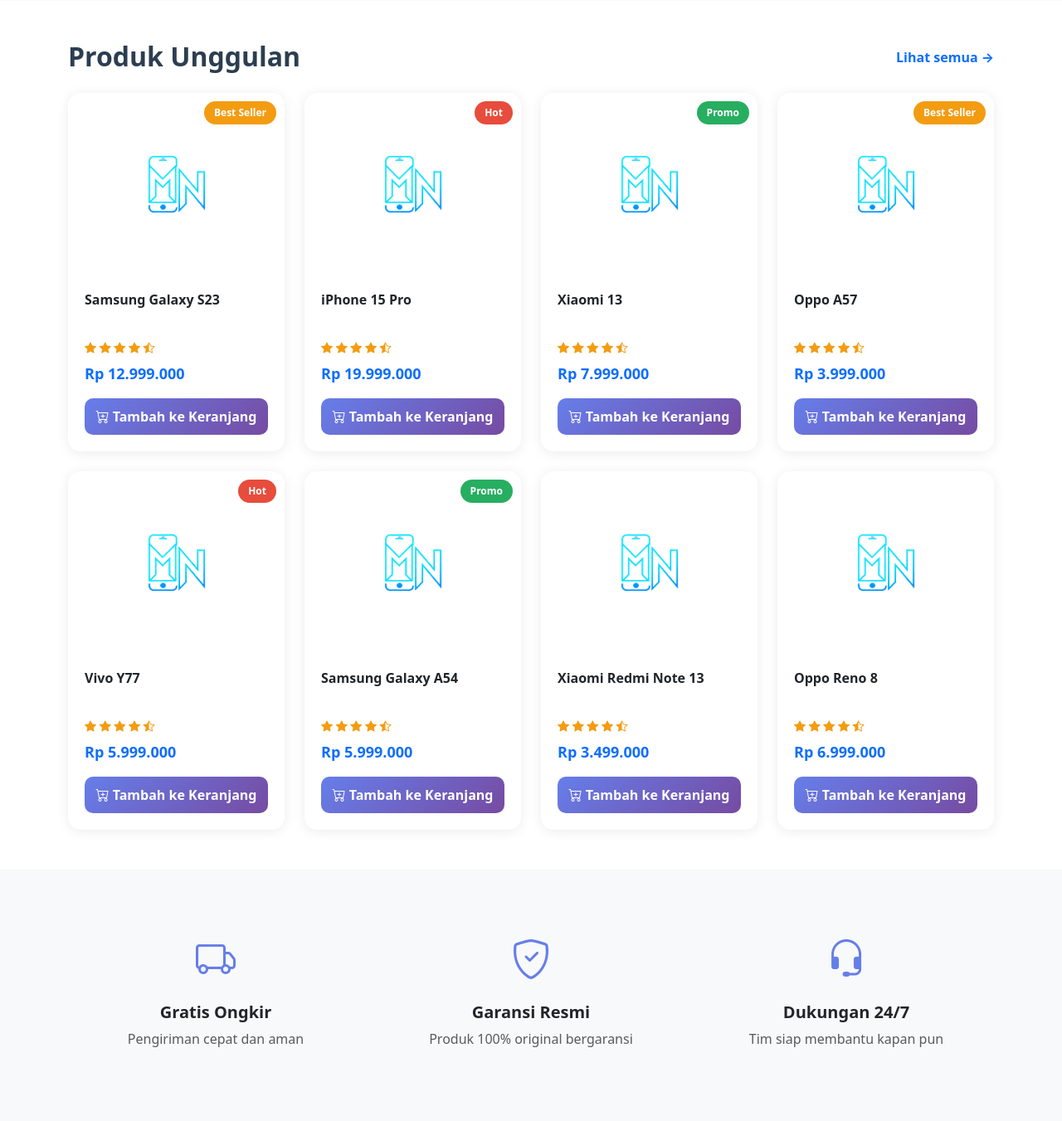
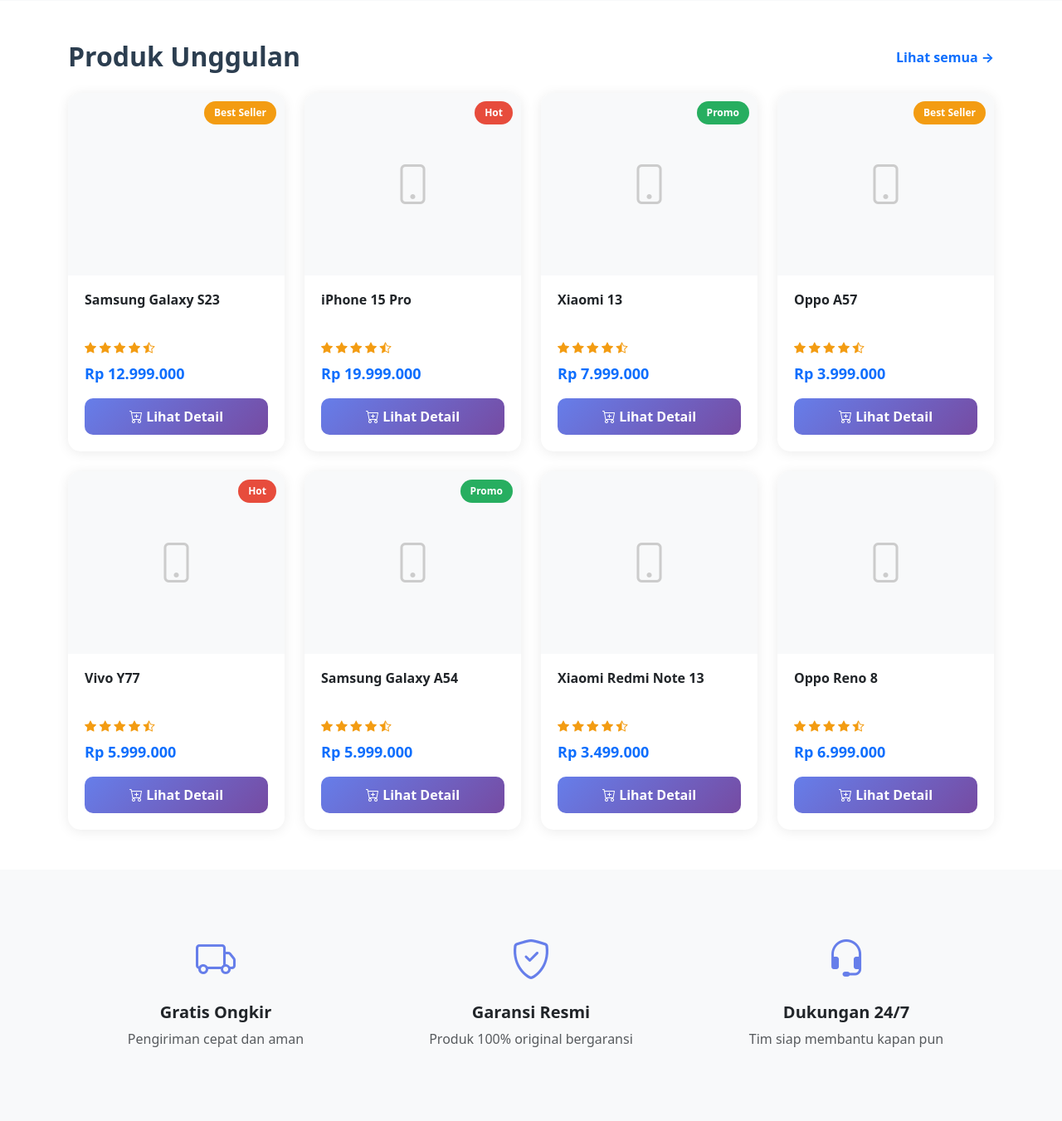
Before and after one commit to RifalDU/MobileNestV5, a PHP site: page /MobileNest/ in a window 1280 px wide. Shown: the part 872-2223 px from the top of the page at 83% size. Run offline with PHP 8.4, Linux system fonts and the light colour scheme; data comes from the database, SQL or seed files in the repository.

Commit message:
Update index.php to display product images correctly using UploadHandler

```diff
--- a/MobileNest/index.php
+++ b/MobileNest/index.php
@@ -1,8 +1,25 @@
 <?php
 require_once 'config.php';
 require_once 'includes/brand-logos.php';
+require_once 'includes/upload-handler.php';
 $page_title = "Beranda";
 include 'includes/header.php';
+
+// Helper function untuk build image URL
+function getImageUrl($gambar_field) {
+    if (empty($gambar_field)) {
+        return '';
+    }
+
+    // Check if it's a filename (local upload) or URL
+    if (strpos($gambar_field, 'http') === false && strpos($gambar_field, '/') === false) {
+        // It's a filename - use UploadHandler to build URL
+        return UploadHandler::getFileUrl($gambar_field, 'produk');
+    } else {
+        // It's already a URL
+        return $gambar_field;
+    }
+}
 ?>
 
 <style>
@@ -82,6 +99,7 @@ include 'includes/header.php';
     height: 220px;
     object-fit: contain;
     padding: 20px;
+    background: #f8f9fa;
 }
 .product-card .card-body {
     padding: 20px;
@@ -174,11 +192,7 @@ include 'includes/header.php';
 
             if (mysqli_num_rows($result) > 0) {
                 while ($row = mysqli_fetch_assoc($result)) {
-                    $gambar_path = "uploads/" . $row['gambar'];
-                    $img_src = (!empty($row['gambar']) && file_exists($gambar_path))
-                                ? SITE_URL . '/' . $gambar_path
-                                : SITE_URL . '/assets/images/logo.jpg';
-
+                    $img_src = !empty($row['gambar']) ? getImageUrl($row['gambar']) : '';
                     $badge_index = $index % 3;
             ?>
             <div class="col-6 col-md-4 col-lg-3">
@@ -186,7 +200,13 @@ include 'includes/header.php';
                     <?php if($index < 6): ?>
                     <span class="product-badge <?php echo $badge_classes[$badge_index]; ?>"><?php echo $badges[$badge_index]; ?></span>
                     <?php endif; ?>
-                    <img src="<?php echo $img_src; ?>" class="card-img-top" alt="<?php echo htmlspecialchars($row['nama_produk']); ?>">
+                    <?php if (!empty($img_src)): ?>
+                    <img src="<?php echo htmlspecialchars($img_src); ?>" class="card-img-top" alt="<?php echo htmlspecialchars($row['nama_produk']); ?>">
+                    <?php else: ?>
+                    <div class="card-img-top d-flex align-items-center justify-content-center bg-light" style="height: 220px;">
+                        <i class="bi bi-phone" style="font-size: 3rem; color: #ccc;"></i>
+                    </div>
+                    <?php endif; ?>
                     <div class="card-body">
                         <h5 class="card-title" style="font-size: 16px; font-weight: 600; min-height: 48px;"><?php echo htmlspecialchars($row['nama_produk']); ?></h5>
                         <div class="product-rating mb-2">
@@ -197,9 +217,9 @@ include 'includes/header.php';
                             <i class="bi bi-star-half"></i>
                         </div>
                         <p class="fw-bold text-primary mb-3" style="font-size: 18px;">Rp <?php echo number_format($row['harga'], 0, ',', '.'); ?></p>
-                        <button class="btn btn-add-cart w-100">
-                            <i class="bi bi-cart-plus"></i> Tambah ke Keranjang
-                        </button>
+                        <a href="produk/detail-produk.php?id=<?php echo $row['id_produk']; ?>" class="btn btn-add-cart w-100">
+                            <i class="bi bi-cart-plus"></i> Lihat Detail
+                        </a>
                     </div>
                 </div>
             </div>
```
